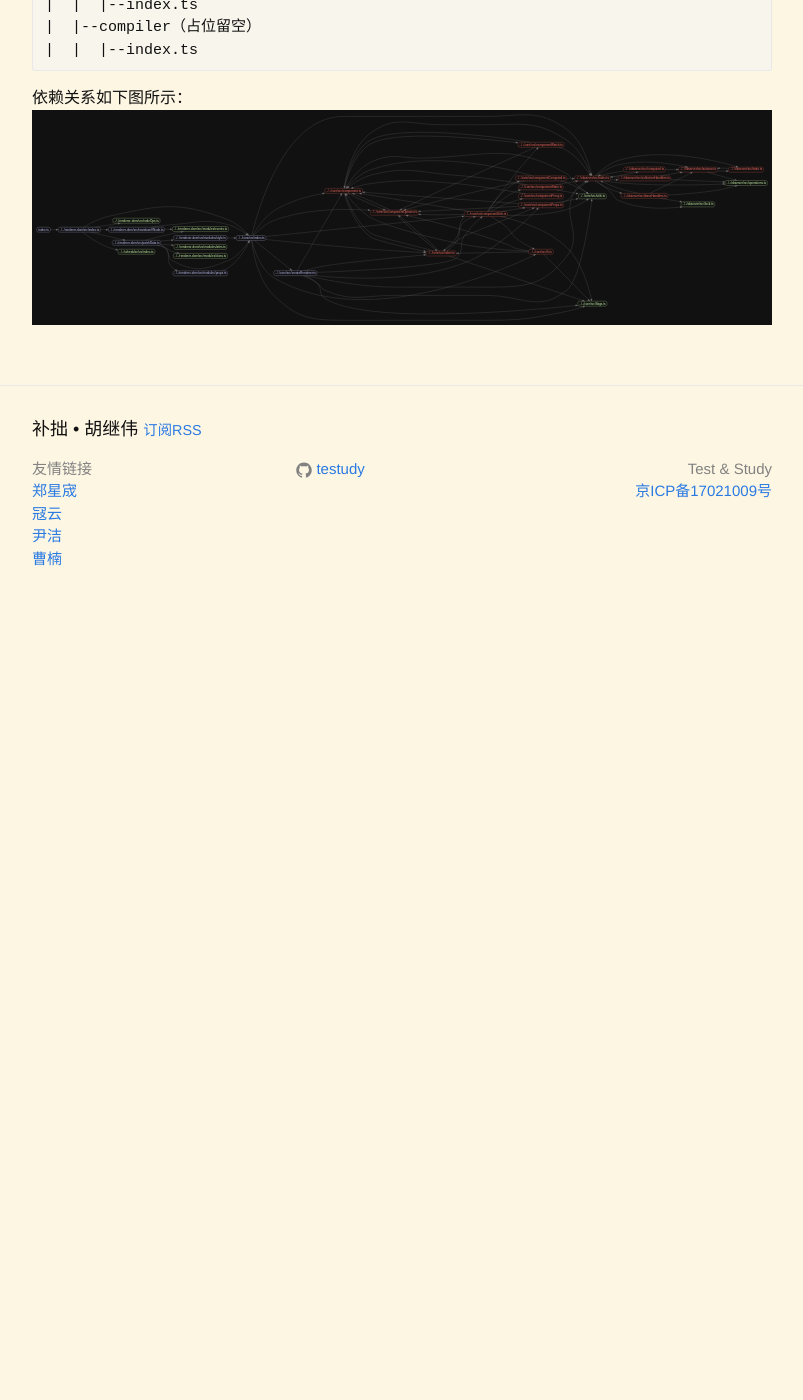
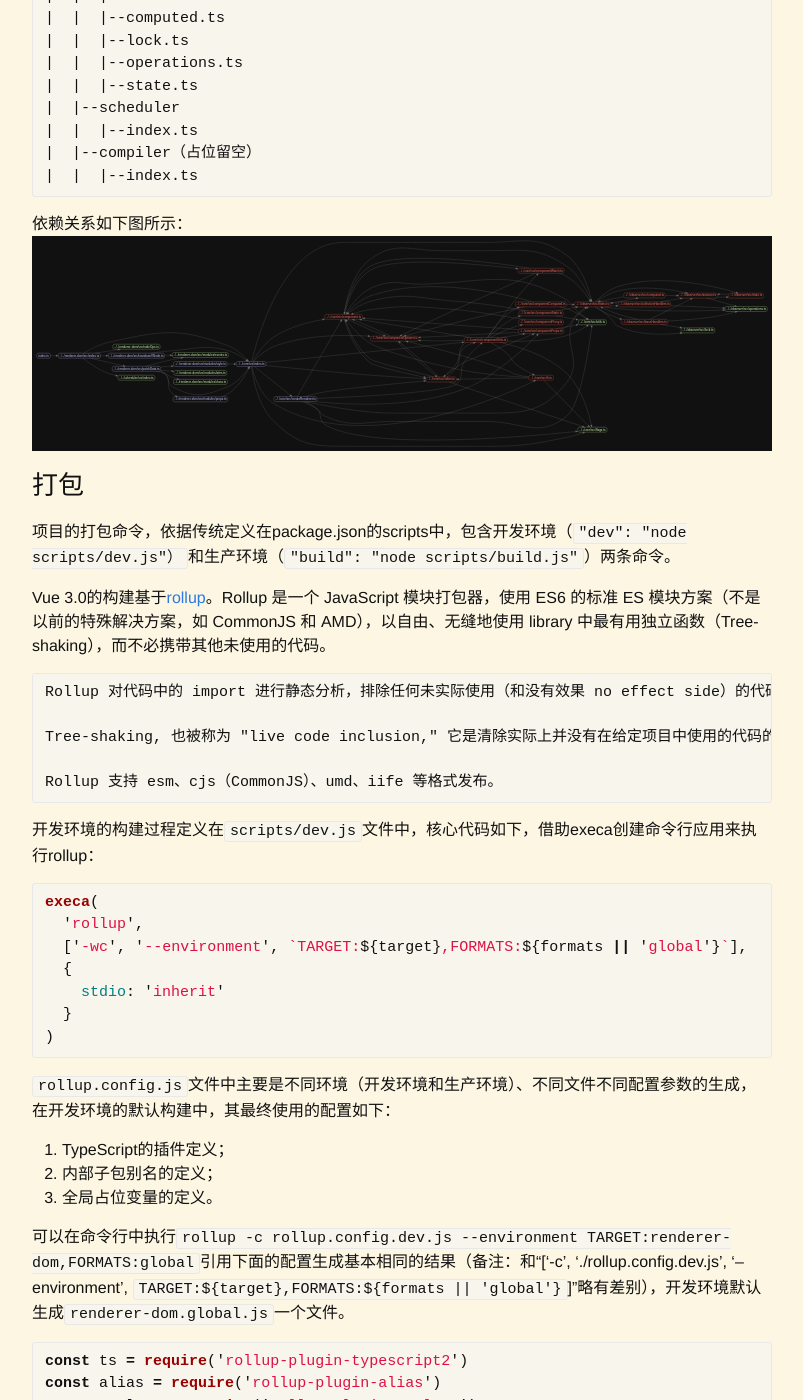
Before and after one commit to testudy/testudy.github.io, a Jekyll site: the page built from tech/_posts/2020-07-18-vue-3.0-build.md, in a window 1280 px wide and 1400 px high, scrolled down 1620 px. Shown: the whole window, without its empty margins (238-1041 px from the left). Built offline with Jekyll 4.4.1, drawn with Linux system fonts in a browser that asks for light colours; comment, search, counter and statistics services are not loaded; before the commit the page ends 2250 px from its top, so only the background shows below that; some of the changed text lies outside the part shown.

Commit message:
feat: 初步完成vue-3.0-build

````diff
--- a/tech/_posts/2020-07-18-vue-3.0-build.md
+++ b/tech/_posts/2020-07-18-vue-3.0-build.md
@@ -13,11 +13,16 @@ tags: 技术 Vue3学习
 
 ## std-001-369997bb
 
-尤雨溪老师于2018年9月19日上午11点35分，在Github第一次提交代码（`3401f6b4`），当天最后一次提交是夜里2点（`369997bb`），让整个原型项目顺利run起来（`npm run build`），也以这次提交作为整个学习的开始。
+尤雨溪老师于2018年9月19日上午11点35分，在Github第一次提交代码（`3401f6b4`），当天最后一次提交是夜里2点（`369997bb`），让整个原型项目顺利运行起来（`npm run build`），也以这次提交作为整个学习的开始。
 
 一天工作了15个小时，第二天上午11点43分开始新的提交，尤雨溪老师优秀并且努力，在自己爱的工作义无反顾的投入——代码要学习，努力和勤奋也要学习。
 
 ### 源代码目录结构
+
+打包的依据是源代码库的设计，Vue设计为多包存储库，是典型的 Monorepo（集中管理）风格，便于一同部署上线，共享构建以及配置脚本等核心流程。
+
+[Lerna](https://lerna.js.org/) 是一个优化使用 git 和 npm 管理多包存储库的工作流工具，用于管理具有多个包的 JavaScript 项目。Vue中也使用了这个工具。
+
 ```bash
 |--packages
 |  |--vue
@@ -67,3 +72,88 @@ tags: 技术 Vue3学习
 
 依赖关系如下图所示：
 ![Vue Next 369997bb 依赖关系图](/tech/media/vue-next-std-001-369997bb.svg)
+
+### 打包
+项目的打包命令，依据传统定义在package.json的scripts中，包含开发环境（`"dev": "node scripts/dev.js"）`和生产环境（`"build": "node scripts/build.js"`）两条命令。
+
+Vue 3.0的构建基于[rollup](https://www.rollupjs.com/)。Rollup 是一个 JavaScript 模块打包器，使用 ES6 的标准 ES 模块方案（不是以前的特殊解决方案，如 CommonJS 和 AMD），以自由、无缝地使用 library 中最有用独立函数（Tree-shaking），而不必携带其他未使用的代码。
+
+    Rollup 对代码中的 import 进行静态分析，排除任何未实际使用（和没有效果 no effect side）的代码。从而实现像 tree-shaking 的优化，并提供诸如循环引用和动态绑定等高级功能。减轻项目的大小膨胀。
+
+    Tree-shaking, 也被称为 "live code inclusion," 它是清除实际上并没有在给定项目中使用的代码的过程，但是它可以更加高效。
+
+    Rollup 支持 esm、cjs（CommonJS）、umd、iife 等格式发布。
+
+开发环境的构建过程定义在`scripts/dev.js`文件中，核心代码如下，借助execa创建命令行应用来执行rollup：
+```javascript
+execa(
+  'rollup',
+  ['-wc', '--environment', `TARGET:${target},FORMATS:${formats || 'global'}`],
+  {
+    stdio: 'inherit'
+  }
+)
+```
+
+`rollup.config.js`文件中主要是不同环境（开发环境和生产环境）、不同文件不同配置参数的生成，在开发环境的默认构建中，其最终使用的配置如下：
+1. TypeScript的插件定义；
+2. 内部子包别名的定义；
+3. 全局占位变量的定义。
+
+可以在命令行中执行`rollup -c rollup.config.dev.js --environment TARGET:renderer-dom,FORMATS:global`引用下面的配置生成基本相同的结果（备注：和“['-c', './rollup.config.dev.js', '--environment', `TARGET:${target},FORMATS:${formats || 'global'}`]”略有差别），开发环境默认生成`renderer-dom.global.js`一个文件。
+
+```javascript
+const ts = require('rollup-plugin-typescript2')
+const alias = require('rollup-plugin-alias')
+const replace = require('rollup-plugin-replace')
+
+module.exports = [
+  {
+    input: './packages/renderer-dom/src/index.ts',
+    external: [],
+    plugins: [
+      ts({
+        check: false,
+        tsconfig: './tsconfig.json',
+        cacheRoot: './node_modules/.rts2_cache',
+        tsconfigOverride: {
+          compilerOptions: {
+            declaration: false
+          }
+        }
+      }),
+      alias({
+        '@vue/compiler': './packages/compiler',
+        '@vue/core': './packages/core',
+        '@vue/observer': './packages/observer',
+        '@vue/renderer-dom': './packages/renderer-dom',
+        '@vue/renderer-server': './packages/renderer-server',
+        '@vue/scheduler': './packages/scheduler'
+      }),
+      replace({
+        __DEV__: true,
+        __COMPAT__: false
+      })
+    ],
+    output: {
+      file: './packages/renderer-dom/dist/renderer-dom.global.js',
+      name: 'VueDOMRenderer',
+      format: 'iife'
+    },
+    onwarn: (msg, warn) => {
+      if (!/Circular/.test(msg)) {
+        warn(msg)
+      }
+    }
+  }
+]
+```
+
+生产环境的构建，每个子包输出了esm、cjs（CommonJS）和iife 3种格式，每种格式包含压缩和非压缩两种文件（compiler、core、renderer-server、scheduler 4个字报只包含esm和cjs两种），执行过程和开发环境基本一致，不再赘述。
+
+### 其他
+scripts中有个bootstrap.js文件，用来生成分包中的package.json, README.md，.npmignore，index.js，index.ts等文件。虽然此时只有6个分包，而且项目的后续迭代中，分包增加的数量是有限的，但依然用代码（`node scripts/bootstrap.js`）代替了`ctrl + c`和`ctrl + v`，这是优秀的工程师对代码的信仰吧。
+
+
+## 说明
+上面的文字中，可能是错的，伙伴们以源代码为准，斟酌/甄别着看。如果伙伴们发现错误，请回复留言，我会及时修改。
````
